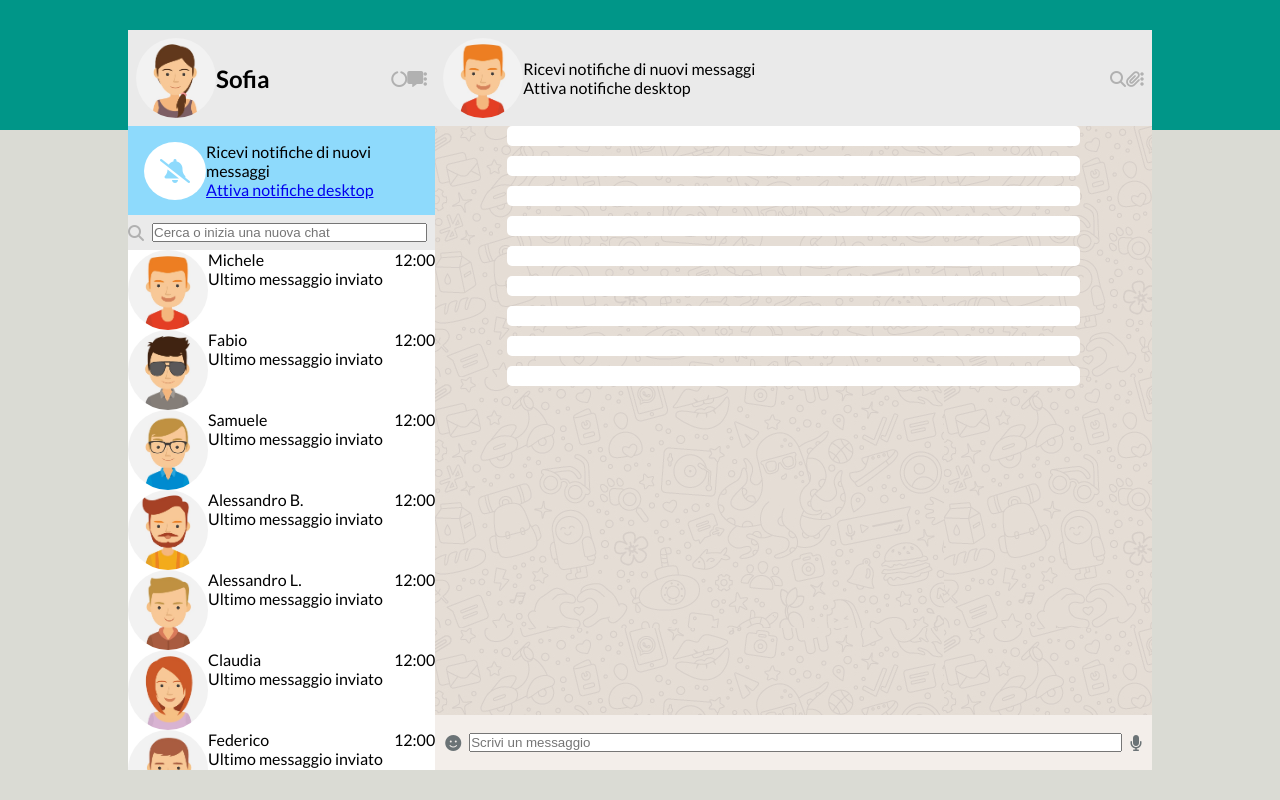
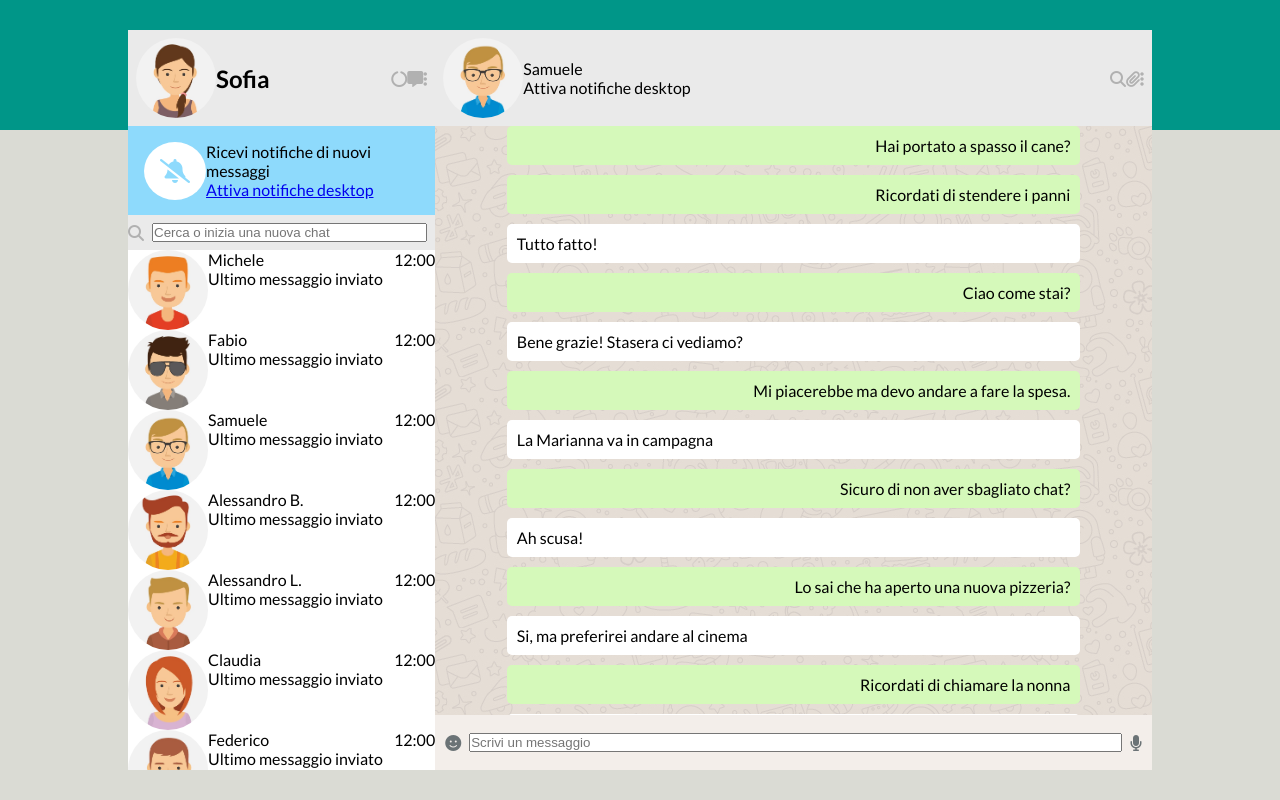
Before and after one commit to Riccardo-Martignago/vue-boolzapp, a plain HTML site: page index.html in a window 1280 px wide. Drawn offline with nearby package versions, Linux system fonts and the light colour scheme.

Commit message:
Stampa dei messaggi in chat modificata

```diff
--- a/JS/script.js
+++ b/JS/script.js
@@ -2,6 +2,7 @@ const { createApp } = Vue
 createApp({
     data() {
         return {
+            activeIndex: 2,
             contacts: [
                 {
                     name: 'Michele',
@@ -45,7 +46,7 @@ createApp({
                             message: 'Mi piacerebbe ma devo andare a fare la spesa.',
                             status: 'sent'
                         }
-                    ],
+                    ]
                 },
                 {
                     name: 'Samuele',
@@ -162,9 +163,15 @@ createApp({
                             message: 'OK!!',
                             status: 'received'
                         }
-                    ],
+                    ]
                 }
-            ]
+            ],
+            activeContact: ''
+        }
+    },
+    methods: {
+        setActiveContact() {
+            this.activeContact = this.contacts[this.activeIndex].messages
         }
     }
 }).mount('#app')
--- a/index.html
+++ b/index.html
@@ -62,9 +62,9 @@
                     <article>
                         <div class="chat-utente">
                             <div class="utente">
-                                <img src="./img/avatar_1.jpg" alt="" class="utente-img">
+                                <img :src="contacts[activeIndex].avatar + '.jpg'" alt="" class="utente-img">
                                 <p>
-                                    Ricevi notifiche di nuovi messaggi <br>
+                                    {{contacts[activeIndex].name}} <br>
                                     <span>Attiva notifiche desktop</span>
                                 </p>
                             </div>
@@ -76,8 +76,8 @@
                         </div>
                         <div class="main-chat">
                             <div class="messaggi">
-                                <div v-for="(contact, index) in contacts">
-                                    <p v-for="messaggi in contact.messages[index]" :class="messaggi.status == 'sent' ? 'messaggio-scritto' : 'messaggio-ricevuto'">
+                                <div v-for="contact in contacts">
+                                    <p v-for="messaggi in contact.messages" :class="messaggi.status == 'sent' ? 'messaggio-scritto' : 'messaggio-ricevuto'">
                                         {{messaggi.message}}
                                     </p>
                                 </div>
```
